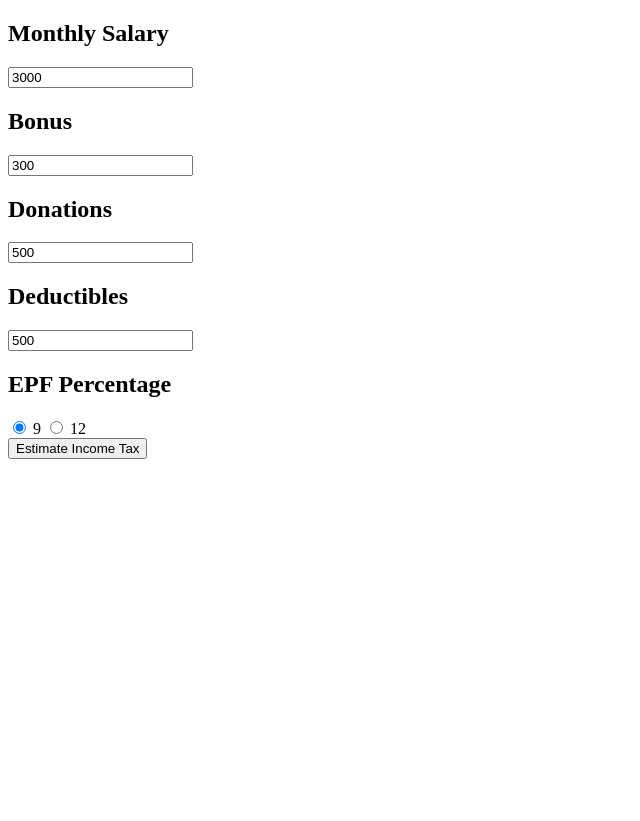
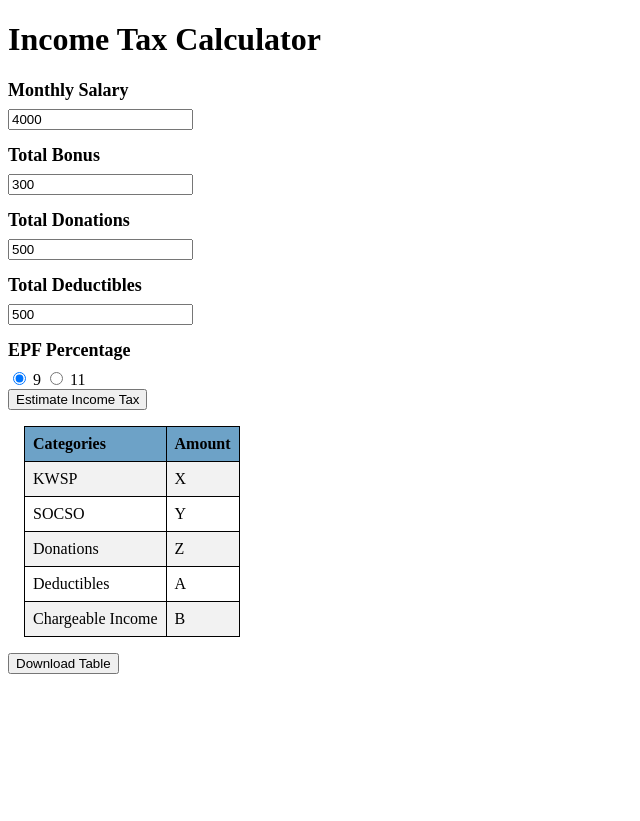
Before and after one commit to junian1/Tax_Calculator, a Flask app: page / in a window 1280 px wide. Shown: the whole page, without its empty margins (0-640 px from the left). Before the commit the page ends 459 px from the top, so only its background shows below. Run offline with Flask 2, Linux system fonts and the light colour scheme.

Commit message:
Add table for download

```diff
--- a/Calculator.py
+++ b/Calculator.py
@@ -40,7 +40,7 @@ def calc_tax(monthlysalary, bonus, donations, deductibles, epf_perc, debug=False
     if epf_perc == 1:
         epf_perc = 0.09
     else:
-        epf_perc = 0.12
+        epf_perc = 0.11
 
     # Convert variables from monthly to annually
     annual_epf = monthlysalary * epf_perc * 12
--- a/server.py
+++ b/server.py
@@ -2,6 +2,18 @@ from flask import Flask, request, jsonify, render_template
 import Calculator
 
 app = Flask(__name__)
+
+monthlysalary = Calculator.self
+
+headings = ("Categories","Amount")
+data = (
+    ("KWSP", "X"),
+    ("SOCSO", "Y"),
+    ("Donations", "Z"),
+    ("Deductibles", "A"),
+    ("Chargeable Income", "B")
+)
+
 
 # For testing
 @app.route('/hello', methods = ['GET'])
@@ -10,7 +22,7 @@ def hello():
 
 @app.route('/')
 def index():
-    return render_template('app.html')
+    return render_template('app.html', headings=headings, data=data)
 
 @app.route('/income_tax', methods=['GET', 'POST'])
 def income_tax():
--- a/static/css/app.css
+++ b/static/css/app.css
@@ -1,173 +1,28 @@
 @import url(https://fonts.googleapis.com/css?family=Roboto:300);
 
-.switch-field {
-	display: flex;
-	margin-bottom: 36px;
-	overflow: hidden;
-}
-
-.switch-field input {
-	position: absolute !important;
-	clip: rect(0, 0, 0, 0);
-	height: 1px;
-	width: 1px;
-	border: 0;
-	overflow: hidden;
-}
-
-.switch-field label {
-	background-color: #e4e4e4;
-	color: rgba(0, 0, 0, 0.6);
-	font-size: 14px;
-	line-height: 1;
-	text-align: center;
-	padding: 8px 16px;
-	margin-right: -1px;
-	border: 1px solid rgba(0, 0, 0, 0.2);
-	box-shadow: inset 0 1px 3px rgba(0, 0, 0, 0.3), 0 1px rgba(255, 255, 255, 0.1);
-	transition: all 0.1s ease-in-out;
-}
-
-.switch-field label:hover {
-	cursor: pointer;
-}
-
-.switch-field input:checked + label {
-	background-color: #a5dc86;
-	box-shadow: none;
-}
-
-.switch-field label:first-of-type {
-	border-radius: 4px 0 0 4px;
-}
-
-.switch-field label:last-of-type {
-	border-radius: 0 4px 4px 0;
-}
-
-.form {
-	max-width: 270px;
-	font-family: "Lucida Grande", Tahoma, Verdana, sans-serif;
-	font-weight: normal;
-	line-height: 1.625;
-	margin: 8px auto;
-	padding-left: 16px;
-	z-index: 2;
-}
 
 h2 {
 	font-size: 18px;
 	margin-bottom: 8px;
 }
-.area{
-  font-family: "Roboto", sans-serif;
-  outline: 0;
-  background: #f2f2f2;
-  width: 76%;
-  border: 0;
-  margin: 0 0 10px;
-  padding: 10px;
-  box-sizing: border-box;
-  font-size: 15px;
-  height: 35px;
-  border-radius: 5px;
+
+
+table, td, th {
+	border-spacing: 1;
+	margin: 1rem;
+	border: 1px solid;
+	border-collapse: collapse;
+	padding: 8px;
+	text-align: left;
 }
 
-.salary{
-  font-family: "Roboto", sans-serif;
-  outline: 0;
-  background: #f2f2f2;
-  width: 76%;
-  border: 0;
-  margin: 0 0 10px;
-  padding: 10px;
-  box-sizing: border-box;
-  font-size: 15px;
-  height: 35px;
-  border-radius: 5px;
+th {
+	background-color: #6da2c7;
+	color: black;
 }
 
-.bonus{
-  font-family: "Roboto", sans-serif;
-  outline: 0;
-  background: #f2f2f2;
-  width: 76%;
-  border: 0;
-  margin: 0 0 10px;
-  padding: 10px;
-  box-sizing: border-box;
-  font-size: 15px;
-  height: 35px;
-  border-radius: 5px;
-}
-
-.donations{
-  font-family: "Roboto", sans-serif;
-  outline: 0;
-  background: #f2f2f2;
-  width: 76%;
-  border: 0;
-  margin: 0 0 10px;
-  padding: 10px;
-  box-sizing: border-box;
-  font-size: 15px;
-  height: 35px;
-  border-radius: 5px;
-}
-
-.deductibles{
-  font-family: "Roboto", sans-serif;
-  outline: 0;
-  background: #f2f2f2;
-  width: 76%;
-  border: 0;
-  margin: 0 0 10px;
-  padding: 10px;
-  box-sizing: border-box;
-  font-size: 15px;
-  height: 35px;
-  border-radius: 5px;
-}
-
-.submit{
-  background: #a5dc86;
-  width: 76%;
-  border: 0;
-  margin: 25px 0 10px;
-  box-sizing: border-box;
-  font-size: 15px;
-	height: 35px;
-	text-align: center;
-	border-radius: 5px;
-}
-
-.result{
-		background: #dcd686;
-		width: 76%;
-		border: 0;
-		margin: 25px 0 10px;
-		box-sizing: border-box;
-		font-size: 15px;
-		height: 35px;
-		text-align: center;
-}
-
-.img {
-  /*background: url('https://images.unsplash.com/photo-1564013799919-ab600027ffc6?ixlib=rb-1.2.1&auto=format&fit=crop&w=1350&q=80');*/
-	background-repeat: no-repeat;
-  background-size: auto;
-  background-size:100% 100%;
-  -webkit-filter: blur(5px);
-  -moz-filter: blur(5px);
-  -o-filter: blur(5px);
-  -ms-filter: blur(5px);
-  filter: blur(15px);
-  position: fixed;
-  width: 100%;
-  height: 100%;
-  top: 0;
-  left: 0;
-  z-index: -1;
+tr:nth-child(even) {
+	background-color: #f2f2f2;
 }
 
 body, html {
--- a/templates/app.html
+++ b/templates/app.html
@@ -1,35 +1,79 @@
 <!DOCTYPE html>
 <html>
 <head>
-    <title>Income Tax Estimate</title>
+    <title>Income Tax Calculator</title>
     <script src="https://ajax.googleapis.com/ajax/libs/jquery/3.4.1/jquery.min.js"></script>
     <script src="{{ url_for('static', filename='js/app.js') }}"></script>
-		<link rel="stylesheet" href="{{ url_for('static', filename='js/app.js') }}">
+	<link rel="stylesheet" type = "text/css" href="../static/css/app.css" >
+	<link rel="shortcut icon" href="#" />
 </head>
 <body>
-<div class="img"></div>
-<form class="form">
+<form action="/" method="POST" onsubmit="return checkForm(this;">
+<div id="error"></div>
+	<h1>Income Tax Calculator</h1>
 	<h2>Monthly Salary</h2>
-		<input class="salary"  type="text" id="uiMonthlySalary" class="floatLabel" name="Squareft" value="3000">
-	<h2>Bonus</h2>
-		<input class="bonus"  type="text" id="uiBonus" class ="floatLabel" name="Squareft" value="300">
-	<h2>Donations</h2>
-		<input class="donations"  type="text" id="uiDonations" class="floatLabel" name="Squareft" value="500">
-	<h2>Deductibles</h2>
-		<input class="deductibles"  type="text" id="uiDeductibles" class="floatLabel" name="Squareft" value="500">
-	</div>
-	</form>
-<form method="post" class="form">
+		<input type="text" id="uiMonthlySalary" name="salary" value="4000"  />
+	<h2>Total Bonus</h2>
+		<input type="text" id="uiBonus" name="bonus" value="300" />
+	<h2>Total Donations</h2>
+		<input type="text" id="uiDonations" name="donations" value="500" />
+	<h2>Total Deductibles</h2>
+		<input type="text" id="uiDeductibles" name="deductibles" value="500" />
 	<h2>EPF Percentage</h2>
-	<div class="switch-field">
 		<input type="radio" id="radio-epf-1" name="uiEPF" value="9" checked/>
 		<label for="radio-epf-1">9</label>
-		<input type="radio" id="radio-epf-2" name="uiEPF" value="12"/>
-		<label for="radio-epf-2">12</label>
-	</div>
-	<button class="submit" onclick="OnClickedEstimateTax()" type="button">Estimate Income Tax</button>
-	<div id="uiEstimatedTax" class="result">
-	</div>
-	</form>
+		<input type="radio" id="radio-epf-2" name="uiEPF" value="11"/>
+		<label for="radio-epf-2">11</label>
+<div></div>
+<button type="button" onclick="OnClickedEstimateTax()">Estimate Income Tax</button>
+<div id="uiEstimatedTax"></div>
+<table>
+	<tr>
+		{% for header in headings %}
+		<th>{{ header }} </th>
+		{% endfor %}
+	</tr>
+	{% for row in data %}
+	<tr>
+		{% for cell in row %}
+		<td>{{ cell }}</td>
+		{% endfor %}
+	</tr>
+	{% endfor %}
+</table>
+<button id="mybutton" type="button" onclick="htmlToCSV('IncomeTax-Calculator.csv')">Download Table</button>
+<script>
+function htmlToCSV(filename) {
+	var data = [];
+	var rows = document.querySelectorAll("table tr");
+
+	for (var i = 0; i < rows.length; i++) {
+		var row = [], cols = rows[i].querySelectorAll("td, th");
+
+		for (var j = 0; j < cols.length; j++)
+			row.push(cols[j].innerText);
+
+		data.push(row.join(","));
+
+	}
+	downloadCSVFile(data.join("\n"), filename);
+}
+
+function downloadCSVFile(csv,filename) {
+	var csv_file, download_link;
+
+	csv_file = new Blob([csv], {type: "text/csv"});
+
+	download_link = document.createElement("a");
+	download_link.download = filename;
+	download_link.href = window.URL.createObjectURL(csv_file);
+	download_link.style.display = "none";
+
+	document.body.appendChild(download_link);
+
+	download_link.click();
+}
+</script>
+</form>
 </body>
 </html>
```
Also changed, not shown: static/js/app.js (+25 -0 lines).
